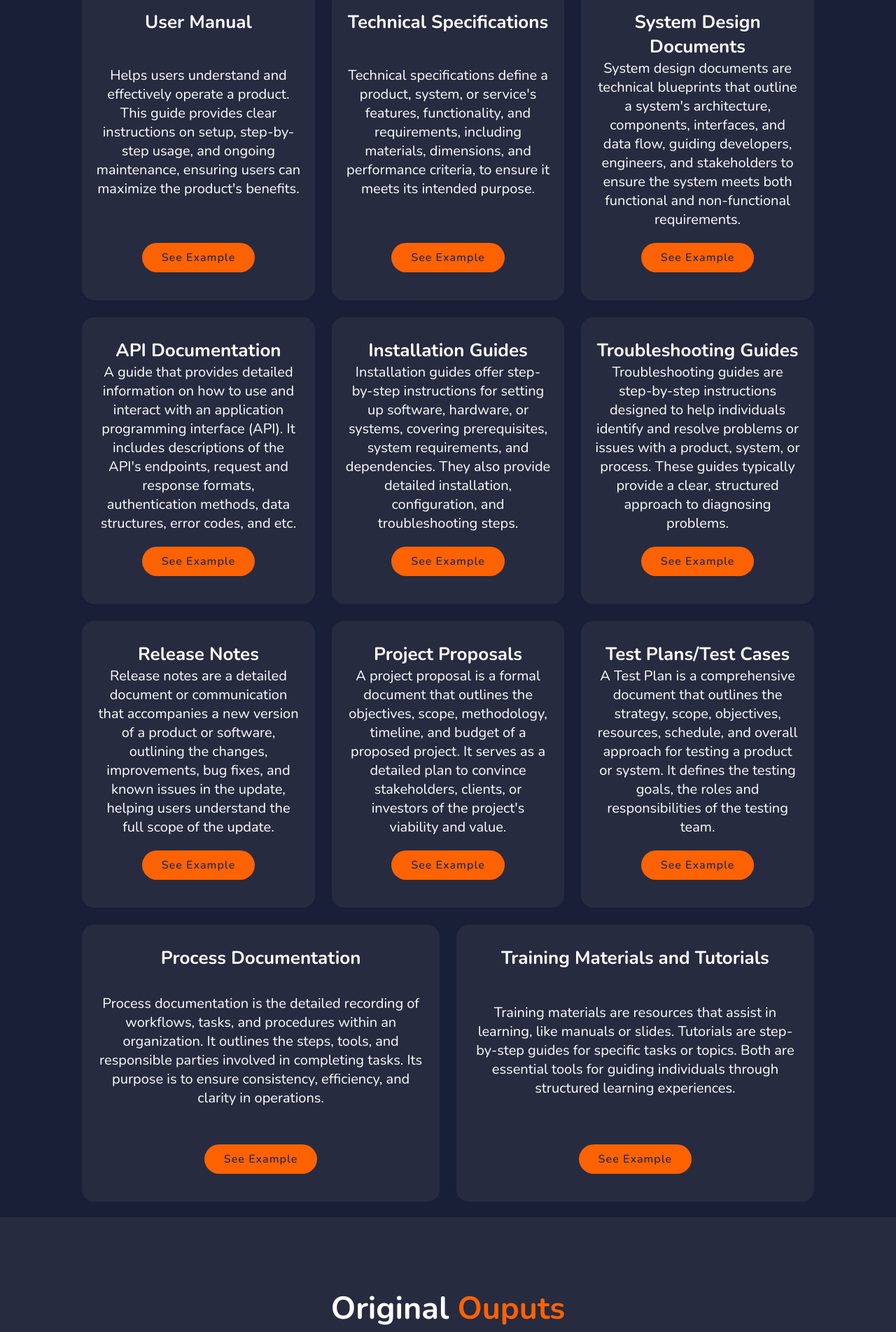
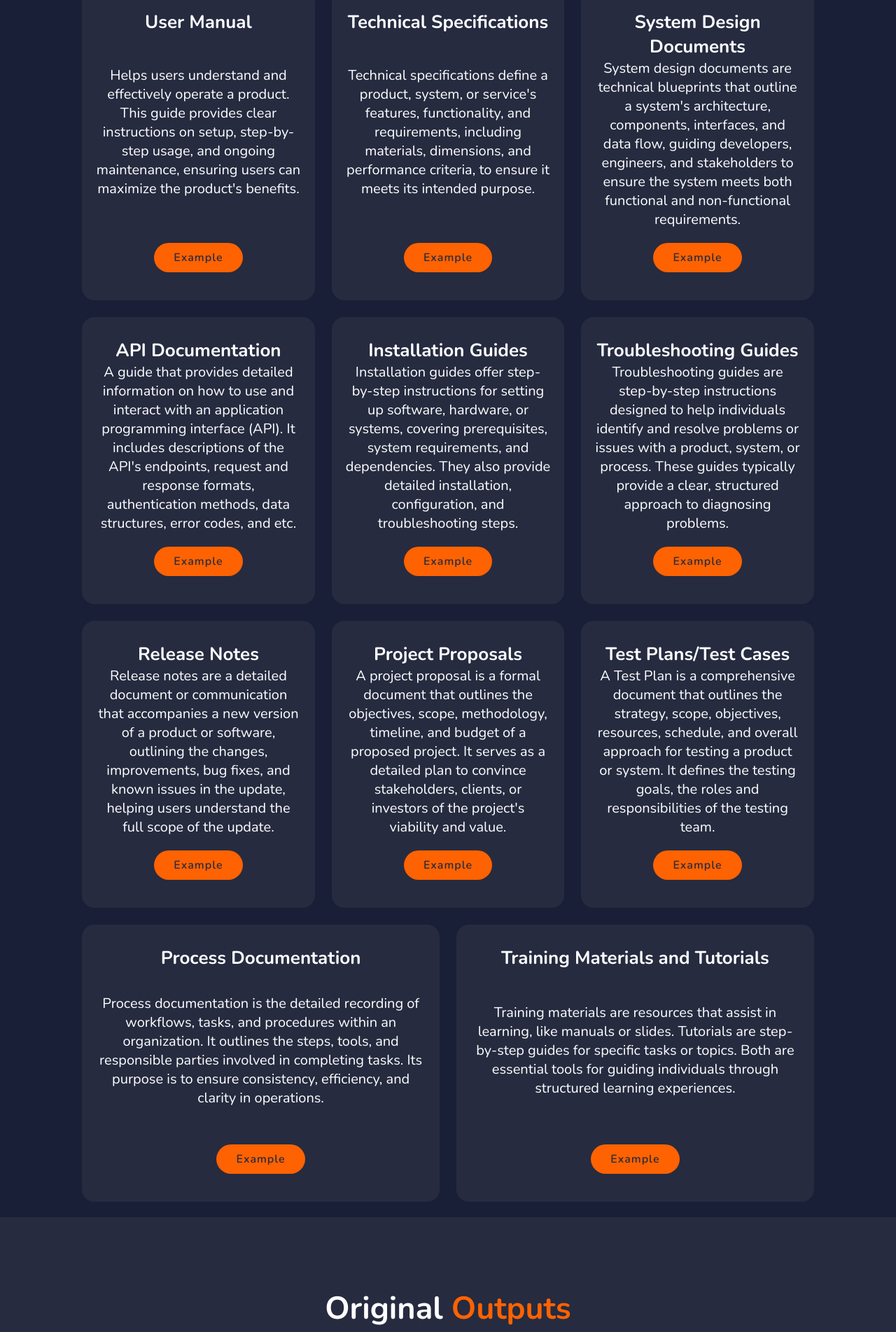
Before and after one commit to Troydave4/Tech_Writing_Digital_Portfolio, a plain HTML site: page index.html in a window 1280 px wide. Shown: the part 1829-3732 px from the top of the page at 70% size. Drawn offline with nearby package versions, Linux system fonts and the light colour scheme.

Commit message:
index.html

```diff
--- a/index.html
+++ b/index.html
@@ -61,7 +61,7 @@
         <h2 class="heading">About <span>Me</span></h2>
 
         <p>Hi, my name is Troy Dave Amol. I'm 19 years old, and I live in Purok 2, Linabo, Malaybalay City. My favorite activities are playing basketball, listening to music, playing the guitar, and jogging early in the morning. If you ask me about my favorite quote, it is: </br></br>"Victory is reserved for those who are willing to pay its price."</p>
-        <a href="#portfolio" class="btn">My Works</a>
+        <a href="#portfolio" class="btn">Outputs</a>
     </div>
 </section>
 
@@ -73,66 +73,66 @@
         <div class="services-box">
             <h3>User Manual</h3>
             <p>Helps users understand and effectively operate a product. This guide provides clear instructions on setup, step-by-step usage, and ongoing maintenance, ensuring users can maximize the product's benefits.</p>
-            <a href="https://drive.google.com/file/d/1tyM4BwVJ60_SGbwJ0MjRkyuDAPuSRE53/view?usp=sharing" class="btn">See Example</a>
+            <a href="https://drive.google.com/file/d/1tyM4BwVJ60_SGbwJ0MjRkyuDAPuSRE53/view?usp=sharing" class="btn">Example</a>
         </div>
 
         <div class="services-box">
             <h3>Technical Specifications</h3>
             <p>Technical specifications define a product, system, or service's features, functionality, and requirements, including materials, dimensions, and performance criteria, to ensure it meets its intended purpose.</p>
-            <a href="https://drive.google.com/file/d/1twepf-pjM12T2RgUeOmnnWYSCJJCDFXV/view?usp=sharing" class="btn">See Example</a>
+            <a href="https://drive.google.com/file/d/1twepf-pjM12T2RgUeOmnnWYSCJJCDFXV/view?usp=sharing" class="btn">Example</a>
         </div>
 
         <div class="services-box">
             <h3>System Design Documents</h3>
             <p>System design documents are technical blueprints that outline a system's architecture, components, interfaces, and data flow, guiding developers, engineers, and stakeholders to ensure the system meets both functional and non-functional requirements.</p>
-            <a href="https://drive.google.com/file/d/14f7YCkgWvszGj7RAA-Y2Fcdb-7PxpEpr/view?usp=sharing" class="btn">See Example</a>
+            <a href="https://drive.google.com/file/d/14f7YCkgWvszGj7RAA-Y2Fcdb-7PxpEpr/view?usp=sharing" class="btn">Example</a>
         </div>
         <div class="services-box">
             <h3>API Documentation</h3>
             <p>A guide that provides detailed information on how to use and interact with an application programming interface (API). It includes descriptions of the API's endpoints, request and response formats, authentication methods, data structures, error codes, and etc.</p>
-            <a href="https://drive.google.com/file/d/1k0i6yGDNjuRE-iMD_webu0-w1rNseHW7/view?usp=sharing" class="btn">See Example</a>
+            <a href="https://drive.google.com/file/d/1k0i6yGDNjuRE-iMD_webu0-w1rNseHW7/view?usp=sharing" class="btn">Example</a>
         </div>
 
         <div class="services-box">
             <h3>Installation Guides</h3>
             <p>Installation guides offer step-by-step instructions for setting up software, hardware, or systems, covering prerequisites, system requirements, and dependencies. They also provide detailed installation, configuration, and troubleshooting steps.</p>
-            <a href="https://drive.google.com/file/d/1pN3jl-b8RBX94iqLlrif1qUiJFFS3eIA/view?usp=sharing" class="btn">See Example</a>
+            <a href="https://drive.google.com/file/d/1pN3jl-b8RBX94iqLlrif1qUiJFFS3eIA/view?usp=sharing" class="btn">Example</a>
         </div>
 
         <div class="services-box">
             <h3>Troubleshooting Guides</h3>
             <p>Troubleshooting guides are step-by-step instructions designed to help individuals identify and resolve problems or issues with a product, system, or process. These guides typically provide a clear, structured approach to diagnosing problems.</p>
-            <a href="https://drive.google.com/file/d/1jiae9hVzm4sJcbSUGsTAwsPM-Vb-_nRL/view?usp=sharing" class="btn">See Example</a>
+            <a href="https://drive.google.com/file/d/1jiae9hVzm4sJcbSUGsTAwsPM-Vb-_nRL/view?usp=sharing" class="btn">Example</a>
         </div>
 
         <div class="services-box">
             <h3>Release Notes</h3>
             <p>Release notes are a detailed document or communication that accompanies a new version of a product or software, outlining the changes, improvements, bug fixes, and known issues in the update, helping users understand the full scope of the update.</p>
-            <a href="https://drive.google.com/file/d/1FNTvWWRxE586FapMa9Oj3MyVWoiTedVp/view?usp=sharing" class="btn">See Example</a>
+            <a href="https://drive.google.com/file/d/1FNTvWWRxE586FapMa9Oj3MyVWoiTedVp/view?usp=sharing" class="btn">Example</a>
         </div>
 
         <div class="services-box">
             <h3>Project Proposals</h3>
             <p>A project proposal is a formal document that outlines the objectives, scope, methodology, timeline, and budget of a proposed project. It serves as a detailed plan to convince stakeholders, clients, or investors of the project's viability and value.</p>
-            <a href="https://drive.google.com/file/d/1mbj8imLoONcGHJIaQ_UBtSVcQF8BRBqN/view?usp=sharing" class="btn">See Example</a>
+            <a href="https://drive.google.com/file/d/1mbj8imLoONcGHJIaQ_UBtSVcQF8BRBqN/view?usp=sharing" class="btn">Example</a>
         </div>
 
         <div class="services-box">
             <h3>Test Plans/Test Cases</h3>
             <p>A Test Plan is a comprehensive document that outlines the strategy, scope, objectives, resources, schedule, and overall approach for testing a product or system. It defines the testing goals, the roles and responsibilities of the testing team.</p>
-            <a href="https://drive.google.com/file/d/1GkUzayU3-YrltA01fgI_fqPVBjk5gBYE/view?usp=sharing" class="btn">See Example</a>
+            <a href="https://drive.google.com/file/d/1GkUzayU3-YrltA01fgI_fqPVBjk5gBYE/view?usp=sharing" class="btn">Example</a>
         </div>
 
         <div class="services-box">
             <h3>Process Documentation</h3>
             <p>Process documentation is the detailed recording of workflows, tasks, and procedures within an organization. It outlines the steps, tools, and responsible parties involved in completing tasks. Its purpose is to ensure consistency, efficiency, and clarity in operations.</p>
-            <a href="https://drive.google.com/file/d/1VSRpYHTW9pNGqpSMaJ12cDgvmkOZ7q3E/view?usp=sharing" class="btn">See Example</a>
+            <a href="https://drive.google.com/file/d/1VSRpYHTW9pNGqpSMaJ12cDgvmkOZ7q3E/view?usp=sharing" class="btn">Example</a>
         </div>
 
         <div class="services-box">
             <h3>Training Materials and Tutorials</h3>
             <p>Training materials are resources that assist in learning, like manuals or slides. Tutorials are step-by-step guides for specific tasks or topics. Both are essential tools for guiding individuals through structured learning experiences.</p>
-            <a href="https://drive.google.com/file/d/1-vn2wzgVIizU4WqMTWyw9Z27MdRIJ20L/view?usp=sharing" class="btn">See Example</a>
+            <a href="https://drive.google.com/file/d/1-vn2wzgVIizU4WqMTWyw9Z27MdRIJ20L/view?usp=sharing" class="btn">Example</a>
         </div>
 
 
@@ -145,7 +145,7 @@
 
 <!--PORTFOLIO SECTION DESIGN-->
 <section class="portfolio" id="portfolio">
-    <h2 class="heading">Original<span> Ouputs</span></h2>
+    <h2 class="heading">Original<span> Outputs</span></h2>
 
     <div class="portfolio-container">
         <div class="portfolio-box">
@@ -175,15 +175,20 @@
             </div>
         </div>
 
+        <div class="portfolio-box">
+            <img src="Images/New Project 12 [21B44E0].png" alt="">
+            <div class="portfolio-layer">
+                <h4>Tech Specs PPT</h4>
+                <p>Comprehensive details of a product's features, capabilities, and performance requirements.</p>
+                <a href="https://drive.google.com/file/d/1t1HizMvpGm-oLI8xDRzeUphxzQMPyP3N/view?usp=sharing"><i class="fa-solid fa-up-right-from-square"></i></a>
+            </div>
+        </div>
+
 
 
 
     </div>
 </section>
-
-    <footer>
-
-    </footer>
 
 
 
```
